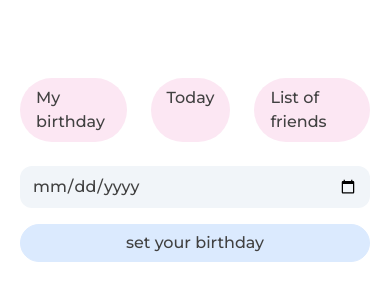
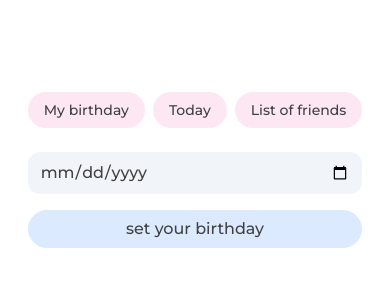
Before and after one commit to Luchiweb/birthday-reminder, a React (Vite) app: page /my-birthday in a window 390 px wide. Shown: the part 252-552 px from the top of the page. Built offline with nearby package versions, Linux system fonts and the light colour scheme.

Commit message:
feat: implement adaptive

```diff
--- a/src/components/friend/Friend.tsx
+++ b/src/components/friend/Friend.tsx
@@ -33,18 +33,18 @@ function FriendCard({ friend, changeFriend, deleteFriend }: FriendCardProps) {
   }, [friend]);
 
   return (
-    <div className="flex gap-2 rounded-xl w-full bg-gray-100 p-4 items-center">
+    <div className="flex flex-col md:flex-row gap-2 rounded-xl w-full bg-gray-100 p-4 items-center">
       <div className="rounded-full w-12 h-12 overflow-hidden flex items-center justify-center">
         <img src={`./avatars/avatar-${(friend.id % 5) + 1}.jpg`} alt="" />
       </div>
-      <div className="">
+      <div className="text-center md:text-start">
         <div className="text-xl font-bold">{friend.name}</div>
         <div className="text-sm opacity-60">
           {day || "Don't forget to congratulate!"}
           {!day ? '' : ' day' + (day > 1 ? 's' : '')}
         </div>
       </div>
-      <div className="ml-auto flex gap-2">
+      <div className="md:ml-auto flex gap-2">
         <div className="rounded-xl leading-none bg-orange-200 py-3 px-3 grid place-items-center h-fit">
           <button onClick={() => setIsModalOpen(true)}>🎁</button>
         </div>
--- a/src/components/header/Header.tsx
+++ b/src/components/header/Header.tsx
@@ -2,14 +2,23 @@ import { Link } from 'react-router-dom';
 
 function Header() {
   return (
-    <div className="flex gap-6 justify-center mb-6">
-      <Link to={'/my-birthday'} className="no-underline bg-pink-100 rounded-full px-4 py-2 transition-colors hover:bg-pink-200">
+    <div className="flex gap-2 md:gap-4 lg:gap-6 justify-center mb-6">
+      <Link
+        to={'/my-birthday'}
+        className="text-sm md:text-base text-center no-underline bg-pink-100 rounded-full px-4 py-2 transition-colors hover:bg-pink-200"
+      >
         My birthday
       </Link>
-      <Link to={'/'} className="no-underline bg-pink-100 rounded-full px-4 py-2 transition-colors hover:bg-pink-200">
+      <Link
+        to={'/'}
+        className="text-sm md:text-base text-center no-underline bg-pink-100 rounded-full px-4 py-2 transition-colors hover:bg-pink-200"
+      >
         Today
       </Link>
-      <Link to={'/friends'} className="no-underline bg-pink-100 rounded-full px-4 py-2 transition-colors hover:bg-pink-200">
+      <Link
+        to={'/friends'}
+        className="text-sm md:text-base text-center no-underline bg-pink-100 rounded-full px-4 py-2 transition-colors hover:bg-pink-200"
+      >
         List of friends
       </Link>
     </div>
--- a/src/pages/MyBirthday/Timer.tsx
+++ b/src/pages/MyBirthday/Timer.tsx
@@ -68,19 +68,19 @@ function Timer({ date }: { date: string }) {
       ) : (
         <div className="grid grid-cols-4 gap-10">
           <div className="text-center">
-            <div className="font-bold text-8xl font-mono">{days}</div>
+            <div className="font-bold text-3xl md:text-8xl lg:text-9xl font-mono">{days}</div>
             <div>days</div>
           </div>
           <div className="text-center">
-            <div className="font-bold text-8xl font-mono">{hours}</div>
+            <div className="font-bold text-3xl md:text-8xl lg:text-9xl font-mono">{hours}</div>
             <div>hours</div>
           </div>
           <div className="text-center">
-            <div className="font-bold text-8xl font-mono">{minutes}</div>
+            <div className="font-bold text-3xl md:text-8xl lg:text-9xl font-mono">{minutes}</div>
             <div>minutes</div>
           </div>
           <div className="text-center">
-            <div className="font-bold text-8xl font-mono">{seconds}</div>
+            <div className="font-bold text-3xl md:text-8xl lg:text-9xl font-mono">{seconds}</div>
             <div>seconds</div>
           </div>
         </div>
```
